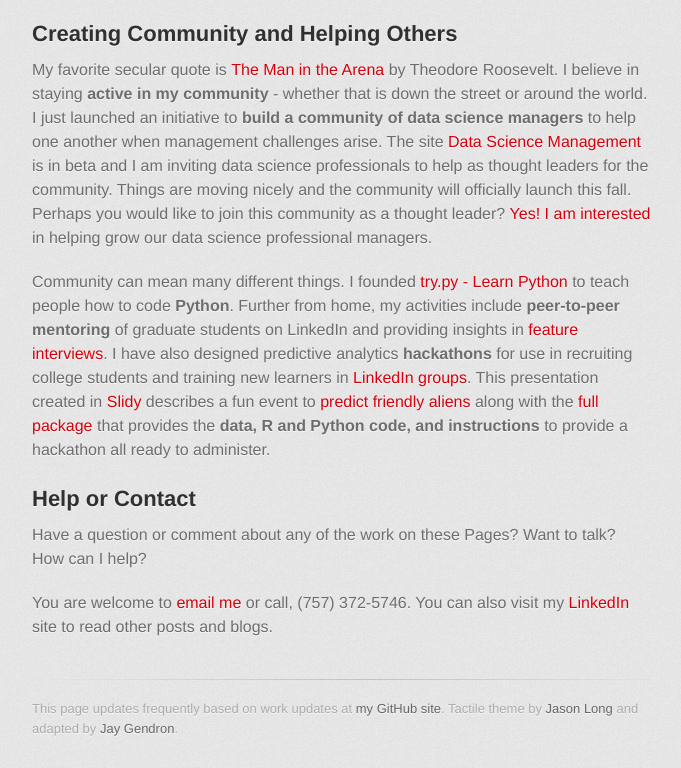
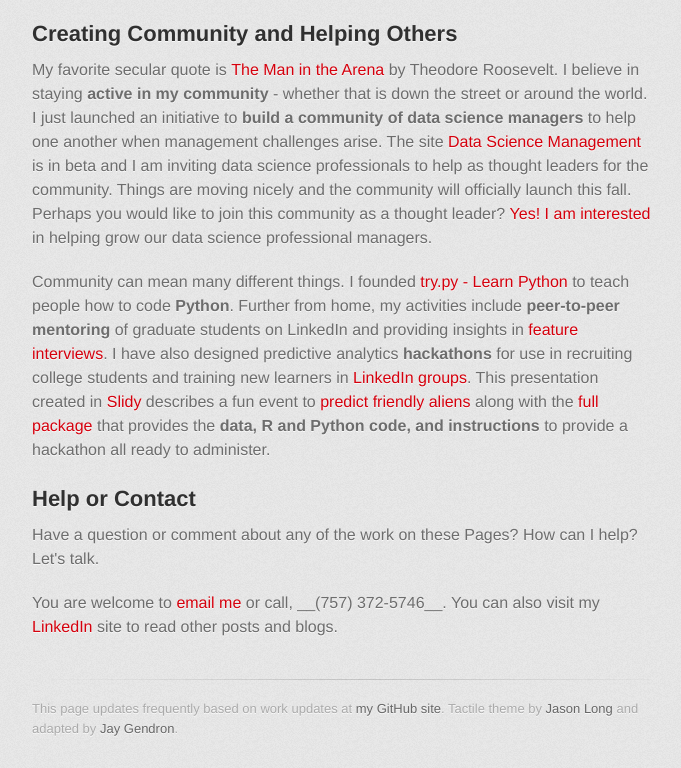
Before and after one commit to jgendron/jgendron.github.io, a plain HTML site: page index.html in a window 1280 px wide. Shown: the part 3139-3907 px from the top of the page, without its empty margins (298-979 px from the left). Drawn offline with Linux system fonts and the light colour scheme; a web font is replaced by a local one.

Commit message:
update communications

```diff
--- a/index.html
+++ b/index.html
@@ -83,8 +83,8 @@ John Tukey wrote the famous book <a href="http://www.amazon.com/Exploratory-Data
 
 <H2>Help or Contact</H2>
 
-<p>Have a question or comment about any of the work on these Pages? Want to talk? How can I help?</p>
-<p> You are welcome to <a href="mailto:gerald.gendron@gmail.com?Subject=Hello%20from%20your%20GitHub%20pages" target="_top">email me</a> or call, (757) 372-5746. You can also visit my <a href="https://www.linkedin.com/in/jaygendron">LinkedIn</a> site to read other posts and blogs.</p>
+<p>Have a question or comment about any of the work on these Pages? How can I help? Let's talk.</p>
+<p> You are welcome to <a href="mailto:gerald.gendron@gmail.com?Subject=Hello%20from%20your%20GitHub%20pages" target="_top">email me</a> or call, __(757) 372-5746__. You can also visit my <a href="https://www.linkedin.com/in/jaygendron">LinkedIn</a> site to read other posts and blogs.</p>
         </section>
 
         <footer>
```
